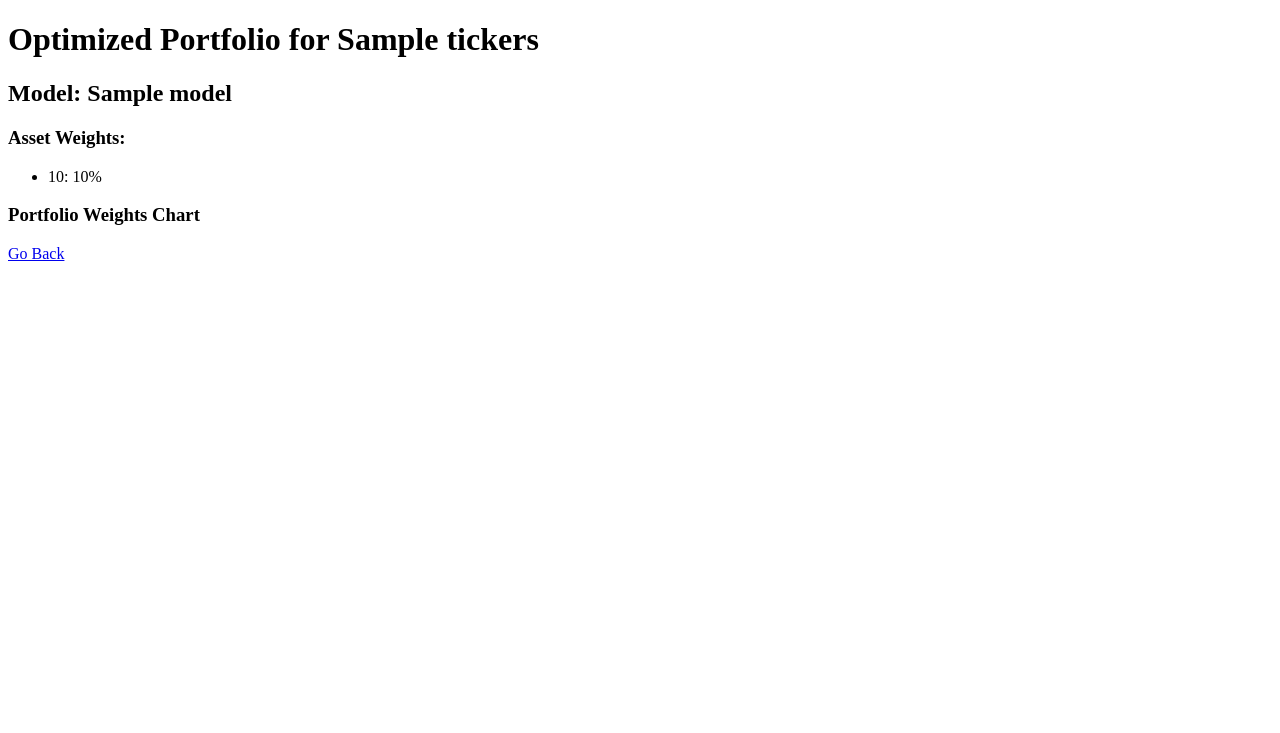
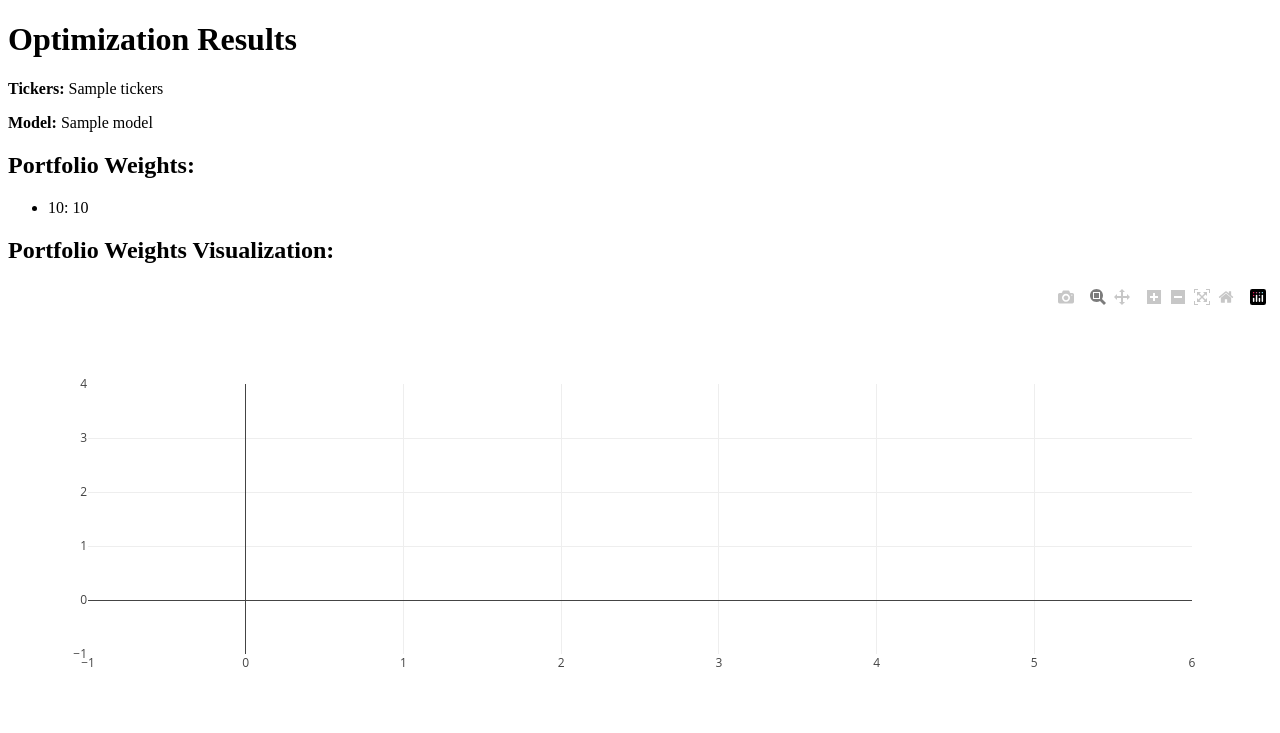
Before and after one commit to nebirehim/portfolio_optimizer, a Flask app: template templates/results.html in a window 1280 px wide. Shown: the top 733 px of the page. Run offline with Flask 3, Linux system fonts and the light colour scheme; the template is opened without the code that fills it: most values are stand-ins (such as "Sample title", 1, 10 or a date in 2020); some libraries are stand-ins or nearby versions.

Commit message:
fixed errors

```diff
--- a/app.py
+++ b/app.py
@@ -9,7 +9,7 @@
 
 app = Flask(__name__)
 
-# Home route
+# Home route to input tickers and select a model
 @app.route('/', methods=['GET', 'POST'])
 def index():
     if request.method == 'POST':
@@ -18,7 +18,7 @@
         return redirect(url_for('results', tickers=tickers, model=model))
     return render_template('index.html')
 
-# Results route
+# Results route for optimization
 @app.route('/results')
 def results():
     tickers = request.args.get('tickers')
--- a/templates/results.html
+++ b/templates/results.html
@@ -4,26 +4,35 @@
     <meta charset="UTF-8">
     <meta name="viewport" content="width=device-width, initial-scale=1.0">
     <title>Portfolio Optimization Results</title>
+    <!-- Plotly.js for charting -->
     <script src="https://cdn.plot.ly/plotly-latest.min.js"></script>
 </head>
 <body>
-    <h1>Optimized Portfolio for {{ tickers }}</h1>
-    <h2>Model: {{ model }}</h2>
+    <h1>Optimization Results</h1>
 
-    <h3>Asset Weights:</h3>
+    <!-- Displaying the tickers and model used -->
+    <p><strong>Tickers:</strong> {{ tickers }}</p>
+    <p><strong>Model:</strong> {{ model }}</p>
+
+    <!-- Displaying the portfolio weights as a list -->
+    <h2>Portfolio Weights:</h2>
     <ul>
         {% for stock, weight in weights.items() %}
-        <li>{{ stock }}: {{ weight }}%</li>
+            <li>{{ stock }}: {{ weight | round(4) }}</li>
         {% endfor %}
     </ul>
 
-    <h3>Portfolio Weights Chart</h3>
-    <div id="graph"></div>
-    <script>
-        var graphs = { graphJSON , safe };
-        Plotly.newPlot('graph', graphs);
+    <!-- Div where the bar chart will be rendered -->
+    <h2>Portfolio Weights Visualization:</h2>
+    <div id="bar-chart"></div>
+
+    <!-- JavaScript to render the Plotly chart -->
+    <script type="text/javascript">
+        // Embedding the graphJSON as a safe string to ensure proper JSON parsing
+        var graphData = JSON.parse('{{ graphJSON | tojson }}');
+
+        // Plotly chart rendering in the 'bar-chart' div
+        Plotly.newPlot('bar-chart', graphData.data, graphData.layout);
     </script>
-
-    <a href="/">Go Back</a>
 </body>
 </html>
```
Also changed, not shown: templates/index.html (+7 -6 lines).
